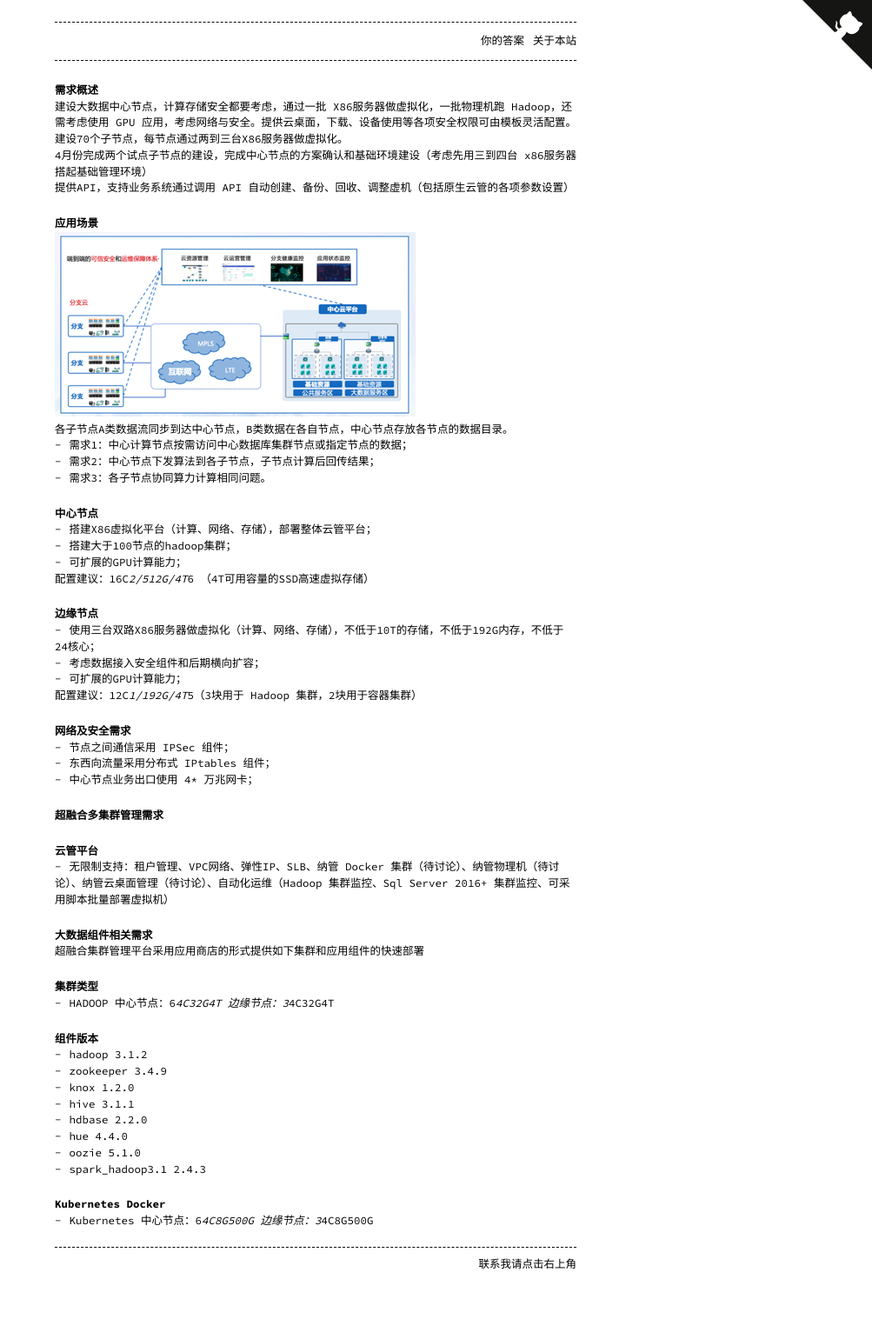
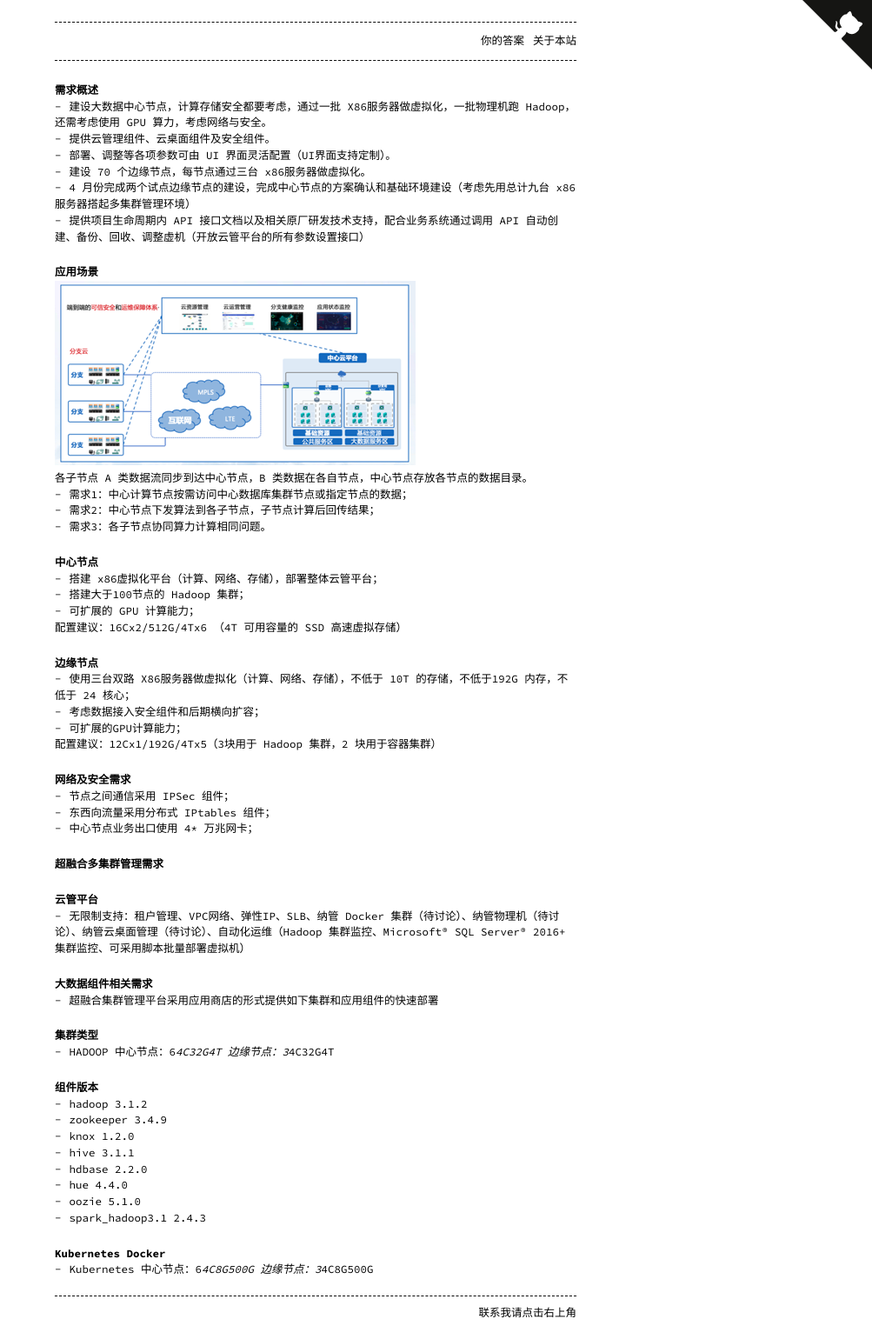
Before and after one commit to chldong/chldong.github.io, a Jekyll site: the page built from _posts/2020-04-23-某大数据项目组件需求.md, in a window 1280 px wide. Shown: the whole page at 87% size, without its empty margins (277-1280 px from the left). Built offline with Jekyll 4.4.1, drawn with Linux system fonts in a browser that asks for light colours; before the commit the page ends 1484 px from its top, so only the background shows below that.

Commit message:
参数调整和美化处理

```diff
--- a/_posts/2020-04-23-某大数据项目组件需求.md
+++ b/_posts/2020-04-23-某大数据项目组件需求.md
@@ -6,17 +6,18 @@ date: 2020-04-23
 
 ## 需求概述
 
-建设大数据中心节点，计算存储安全都要考虑，通过一批 X86服务器做虚拟化，一批物理机跑 Hadoop，还需考虑使用 GPU 应用，考虑网络与安全。提供云桌面，下载、设备使用等各项安全权限可由模板灵活配置。
-
-建设70个子节点，每节点通过两到三台X86服务器做虚拟化。
-4月份完成两个试点子节点的建设，完成中心节点的方案确认和基础环境建设（考虑先用三到四台 x86服务器搭起基础管理环境）
-提供API，支持业务系统通过调用 API 自动创建、备份、回收、调整虚机（包括原生云管的各项参数设置）
++ 建设大数据中心节点，计算存储安全都要考虑，通过一批 X86服务器做虚拟化，一批物理机跑 Hadoop，还需考虑使用 GPU 算力，考虑网络与安全。
++ 提供云管理组件、云桌面组件及安全组件。
++ 部署、调整等各项参数可由 UI 界面灵活配置（UI界面支持定制）。
++ 建设 70 个边缘节点，每节点通过三台 x86服务器做虚拟化。
++ 4 月份完成两个试点边缘节点的建设，完成中心节点的方案确认和基础环境建设（考虑先用总计九台 x86服务器搭起多集群管理环境）
++ 提供项目生命周期内 API 接口文档以及相关原厂研发技术支持，配合业务系统通过调用 API 自动创建、备份、回收、调整虚机（开放云管平台的所有参数设置接口）
 
 ## 应用场景
 
 ![架构草图02](/images/image-2020-04-23-02.png)
 
-各子节点A类数据流同步到达中心节点，B类数据在各自节点，中心节点存放各节点的数据目录。
+各子节点 A 类数据流同步到达中心节点，B 类数据在各自节点，中心节点存放各节点的数据目录。
 
 + 需求1：中心计算节点按需访问中心数据库集群节点或指定节点的数据；
 + 需求2：中心节点下发算法到各子节点，子节点计算后回传结果；
@@ -24,19 +25,19 @@ date: 2020-04-23
 
 ## 中心节点
 
-+ 搭建X86虚拟化平台（计算、网络、存储），部署整体云管平台；
-+ 搭建大于100节点的hadoop集群；
-+ 可扩展的GPU计算能力；
++ 搭建 x86虚拟化平台（计算、网络、存储），部署整体云管平台；
++ 搭建大于100节点的 Hadoop 集群；
++ 可扩展的 GPU 计算能力；
 
-配置建议：16C*2/512G/4T*6 （4T可用容量的SSD高速虚拟存储）
+配置建议：16Cx2/512G/4Tx6 （4T 可用容量的 SSD 高速虚拟存储）
 
 ## 边缘节点
 
-+ 使用三台双路X86服务器做虚拟化（计算、网络、存储），不低于10T的存储，不低于192G内存，不低于24核心；
++ 使用三台双路 X86服务器做虚拟化（计算、网络、存储），不低于 10T 的存储，不低于192G 内存，不低于 24 核心；
 + 考虑数据接入安全组件和后期横向扩容；
 + 可扩展的GPU计算能力；
 
-配置建议：12C*1/192G/4T*5（3块用于 Hadoop 集群，2块用于容器集群）
+配置建议：12Cx1/192G/4Tx5（3块用于 Hadoop 集群，2 块用于容器集群）
 
 ## 网络及安全需求
 
@@ -48,11 +49,11 @@ date: 2020-04-23
 
 ### 云管平台
 
-+ 无限制支持：租户管理、VPC网络、弹性IP、SLB、纳管 Docker 集群（待讨论）、纳管物理机（待讨论）、纳管云桌面管理（待讨论）、自动化运维（Hadoop 集群监控、Sql Server 2016+ 集群监控、可采用脚本批量部署虚拟机）
++ 无限制支持：租户管理、VPC网络、弹性IP、SLB、纳管 Docker 集群（待讨论）、纳管物理机（待讨论）、纳管云桌面管理（待讨论）、自动化运维（Hadoop 集群监控、Microsoft® SQL Server® 2016+ 集群监控、可采用脚本批量部署虚拟机）
 
 ## 大数据组件相关需求
 
-超融合集群管理平台采用应用商店的形式提供如下集群和应用组件的快速部署
++ 超融合集群管理平台采用应用商店的形式提供如下集群和应用组件的快速部署
 
 ### 集群类型
 
```
